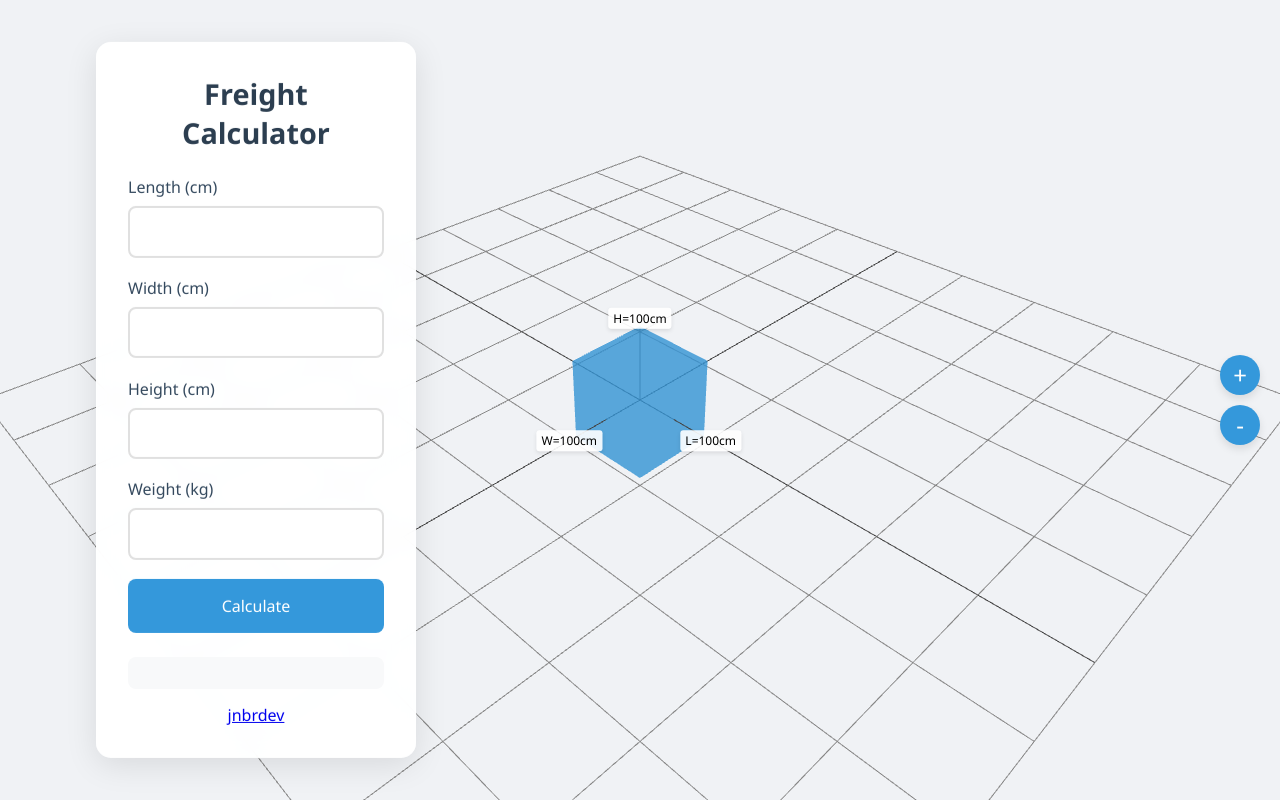
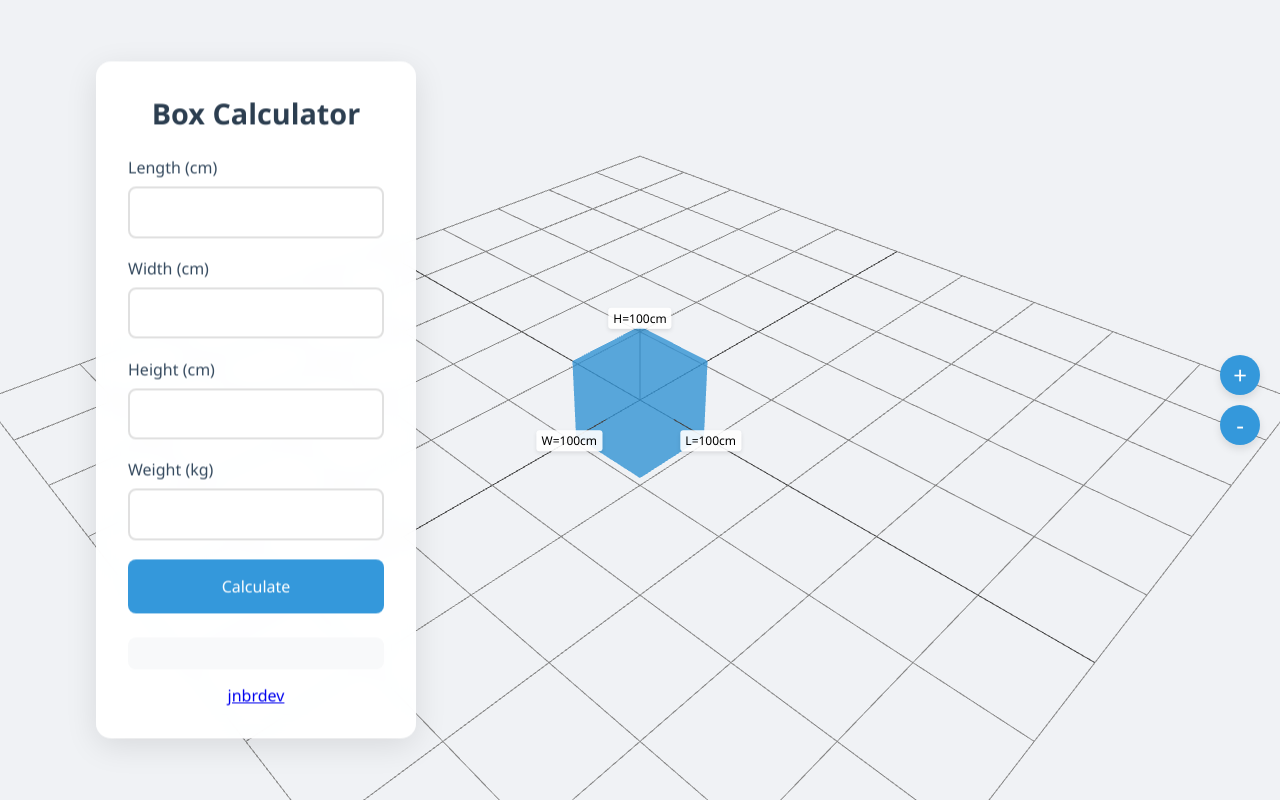
Before and after one commit to jnbrdev/freight-calculator, a plain HTML site: page index.html in a window 1280 px wide. Drawn offline with nearby package versions, Linux system fonts and the light colour scheme.

Commit message:
Update calculator title

```diff
--- a/index.html
+++ b/index.html
@@ -9,7 +9,7 @@
 
 <body>
     <div class="calculator">
-        <h1>Freight Calculator</h1>
+        <h1>Box Calculator</h1>
         <div class="input-group">
             <label for="length">Length (cm)</label>
             <input type="number" id="length" step="0.1">
```
